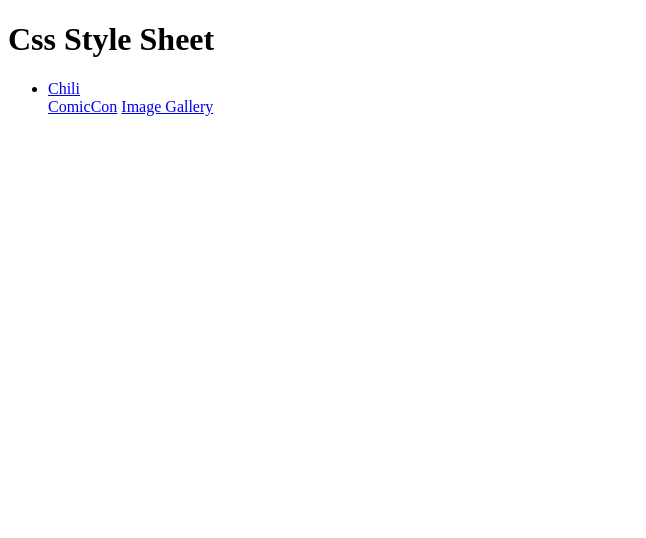
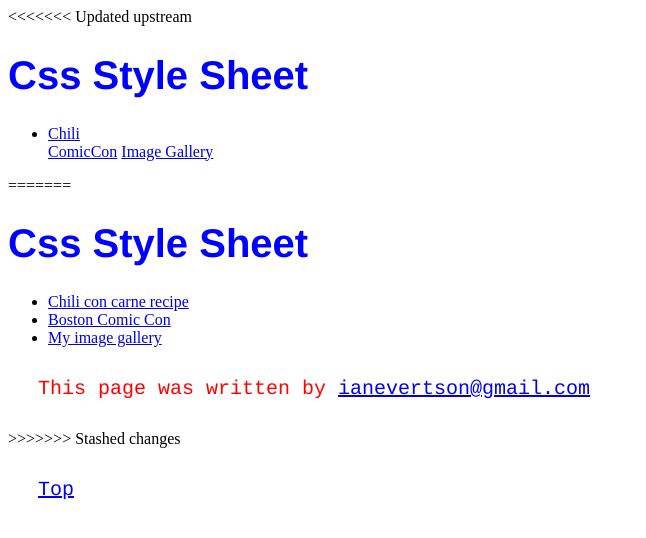
Before and after one commit to fuzzface86/cmp-2035-homework, a plain HTML site: page 04 Css pool/csstyle.html in a window 1280 px wide. Shown: the whole page, without its empty margins (0-646 px from the left). Drawn offline with Linux system fonts and the light colour scheme.

Commit message:
update
trying to link work on iPad with github

```diff
--- a/04 Css pool/csstyle.html
+++ b/04 Css pool/csstyle.html
@@ -7,13 +7,28 @@
 	</head>
 
 <body>
+<<<<<<< Updated upstream
 	<h1>Css Style Sheet</h1>
 	<ul>
 	<li><a href="../01 recipe/Chilirecipie.html">Chili</a></li>
 	<a href="../02 conference/02.html">ComicCon</a>
 	<a href="../03 imageGallery/imggallery.html">Image Gallery</a>
 	</ul>
+=======
+	<h1 id="top">Css Style Sheet</h1>
+	<ul>
+	<li><a href="../01 recipe/Chilirecipie.html">Chili con carne recipe</a></li>
+	<li><a href="../02 conference/02.html">Boston Comic Con</a></li>
+	<li><a href="../03 imageGallery/imggallery.html">My image gallery</a></li>
+	</ul>
+<p>
+This page was written by <a href="mailto:ianevertson@gmail.com">ianevertson@gmail.com</a>
+</p>
+>>>>>>> Stashed changes
 
+<p>
+<a href="#top">Top</a>
+</p>
 
 </body>
 </html>
--- a/04 Css pool/styles.css
+++ b/04 Css pool/styles.css
@@ -2,18 +2,27 @@
 <html>
 <head>
 <style>
+
+body {
+	background-color: gray;
+	font-family: Helvetica;
+	color: black;
+}
 h1 {
 	color: blue;
 	font-family: helvetica;
-	font-size: 16px;
+	font-size: 40px;
 }
 
 p {
 	color: red;
 	font-family: courier;
 	font-size: 20px;
-	border: 1px solid black;
+	border: 1px blue;
+	padding: 10px;
+	margin: 20px;
 }
 </style>
 </head>
+</body>
 </html>
```
